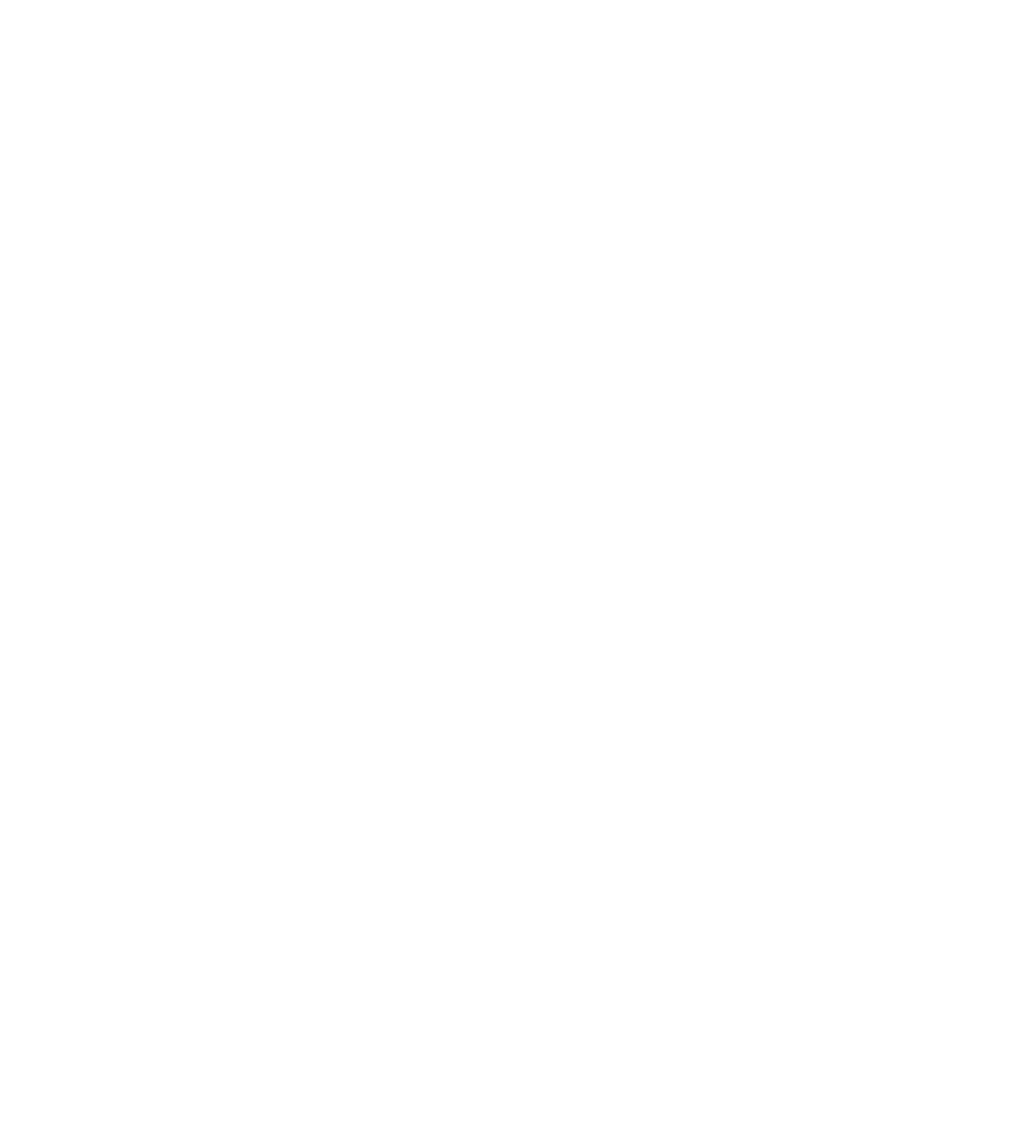
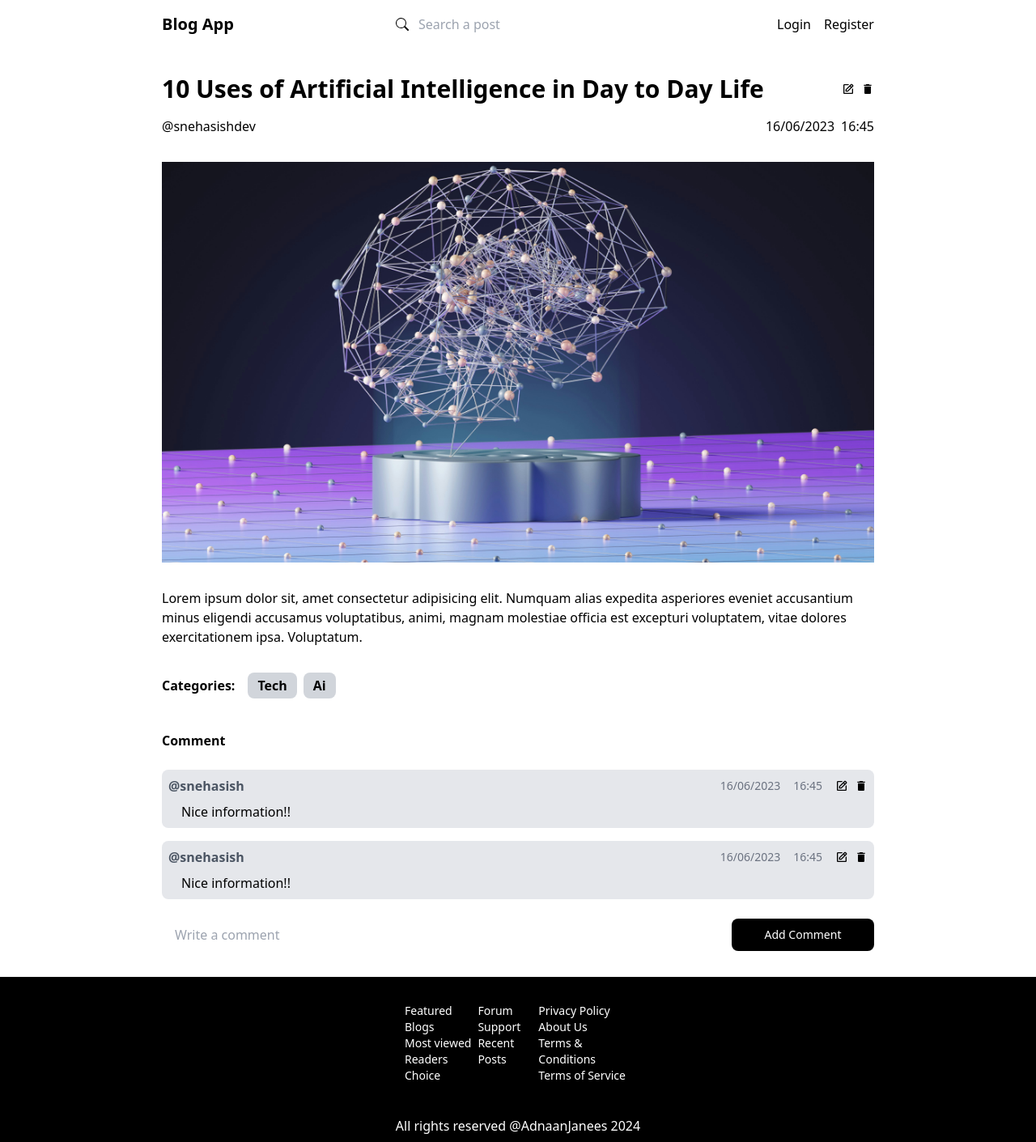
Before and after one commit to Adnaan1806/Blog-Website, a React (Vite) app in the folder frontend/: page /posts/post/1 in a window 1280 px wide. Before the commit this address had no page. Shown: the whole page at 81% size. Before the commit the page ends 800 px from the top, so only its background shows below. Built offline with nearby package versions, Linux system fonts and the light colour scheme.

Commit message:
post detail page update

```diff
--- a/frontend/src/App.jsx
+++ b/frontend/src/App.jsx
@@ -4,6 +4,7 @@ import Navbar from "./components/Navbar";
 import Home from "./pages/Home";
 import Login from "./pages/Login";
 import Register from "./pages/Register";
+import PostDetails from "./pages/PostDetails";
 
 const App = () => {
   return (
@@ -13,6 +14,7 @@ const App = () => {
         <Route exact path="/" element={<Home />} />
         <Route exact path="/login" element={<Login />} />
         <Route exact path="/register" element={<Register />} />
+        <Route exact path="/posts/post/:id" element={<PostDetails />} />
       </Routes>
 
     </div>
--- a/frontend/src/pages/PostDetails.jsx
+++ b/frontend/src/pages/PostDetails.jsx
@@ -1,9 +1,101 @@
-
+import Footer from "../components/Footer";
+import Navbar from "../components/Navbar";
+import { BiEdit } from "react-icons/bi";
+import { MdDelete } from "react-icons/md";
+import logo from "../assets/growtika-nGoCBxiaRO0-unsplash.jpg";
 
 const PostDetails = () => {
   return (
-    <div>PostDetails</div>
-  )
-}
+    <div>
+      <Navbar />
+      <div className="px-8 md:px-[200px] mt-8">
+        <div className="flex justify-between items-center">
+          <h1 className="text-2xl font-bold text-black md:text-3xl">
+            10 Uses of Artificial Intelligence in Day to Day Life
+          </h1>
+          <div className="flex items-center justify-center space-x-2">
+            <p>
+              <BiEdit />
+            </p>
+            <p>
+              <MdDelete />
+            </p>
+          </div>
+        </div>
+        <div className="flex items-center justify-between mt-2 md:mt-4">
+          <p>@snehasishdev</p>
+          <div className="flex space-x-2">
+            <p>16/06/2023</p>
+            <p>16:45</p>
+          </div>
+        </div>
+        <img src={logo} className="w-full mx-auto mt-8" alt="" />
+        <p className="mx-auto mt-8">
+          Lorem ipsum dolor sit, amet consectetur adipisicing elit. Numquam
+          alias expedita asperiores eveniet accusantium minus eligendi accusamus
+          voluptatibus, animi, magnam molestiae officia est excepturi
+          voluptatem, vitae dolores exercitationem ipsa. Voluptatum.
+        </p>
+        <div className="flex items-center mt-8 space-x-4 font-semibold">
+          <p>Categories:</p>
+          <div className="flex justify-center items-center space-x-2">
+            <div className="bg-gray-300 rounded-lg px-3 py-1">Tech</div>
+            <div className="bg-gray-300 rounded-lg px-3 py-1">Ai</div>
+          </div>
+        </div>
+        <div className="flex flex-col mt-4">
+          <h3 className="mt-6 mb-4 font-semibold">Comment</h3>
+          {/*comment*/}
+          <div className="px-2 py-2 bg-gray-200 rounded-lg my-2">
+            <div className="flex items-center justify-between">
+              <h3 className="font-bold text-gray-600">@snehasish</h3>
+              <div className="flex justify-center items-center space-x-4">
+                <p className="text-gray-500 text-sm">16/06/2023</p>
+                <p className="text-gray-500 text-sm">16:45</p>
+                <div className="flex items-center justify-center space-x-2">
+                  <p>
+                    <BiEdit />
+                  </p>
+                  <p>
+                    <MdDelete />
+                  </p>
+                </div>
+              </div>
+            </div>
+            <p className="px-4 mt-2">Nice information!!</p>
+          </div>
 
-export default PostDetails
+          {/*comment*/}
+          <div className="px-2 py-2 bg-gray-200 rounded-lg my-2">
+            <div className="flex items-center justify-between">
+              <h3 className="font-bold text-gray-600">@snehasish</h3>
+              <div className="flex justify-center items-center space-x-4">
+                <p className="text-gray-500 text-sm">16/06/2023</p>
+                <p className="text-gray-500 text-sm">16:45</p>
+                <div className="flex items-center justify-center space-x-2">
+                  <p>
+                    <BiEdit />
+                  </p>
+                  <p>
+                    <MdDelete />
+                  </p>
+                </div>
+              </div>
+            </div>
+            <p className="px-4 mt-2">Nice information!!</p>
+          </div>
+        </div>
+         {/*write a comment*/}
+         <div className="w-full flex flex-col mt-4 md:flex-row">
+            <input type="text" placeholder="Write a comment" className="md:w-[80%] outline-none py-2 px-4 mt-4 md:mt-0" />
+            <button className="bg-black text-sm text-white px-2 py-2 md:w-[20%] mt-4 md:mt-0 rounded-lg">
+              Add Comment
+            </button>
+         </div>
+      </div>
+      <Footer />
+    </div>
+  );
+};
+
+export default PostDetails;
```
